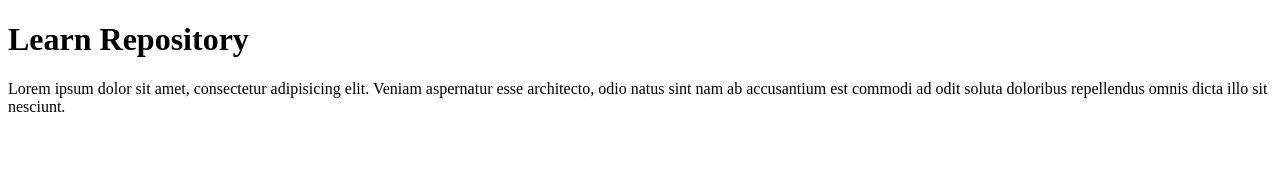
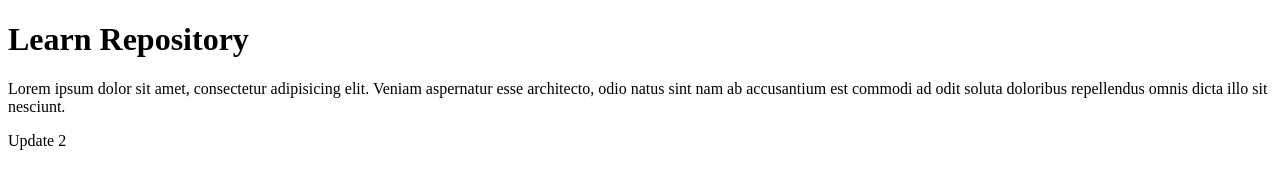
Before and after one commit to alibaihaqi/learn-repo, a plain HTML site: page index.html in a window 1280 px wide. Drawn offline with Linux system fonts and the light colour scheme.

Commit message:
feat: update 2

```diff
--- a/index.html
+++ b/index.html
@@ -9,5 +9,6 @@
 <body>
   <h1>Learn Repository</h1>
   <p>Lorem ipsum dolor sit amet, consectetur adipisicing elit. Veniam aspernatur esse architecto, odio natus sint nam ab accusantium est commodi ad odit soluta doloribus repellendus omnis dicta illo sit nesciunt.</p>
+  <p>Update 2</p>
 </body>
 </html>
```
